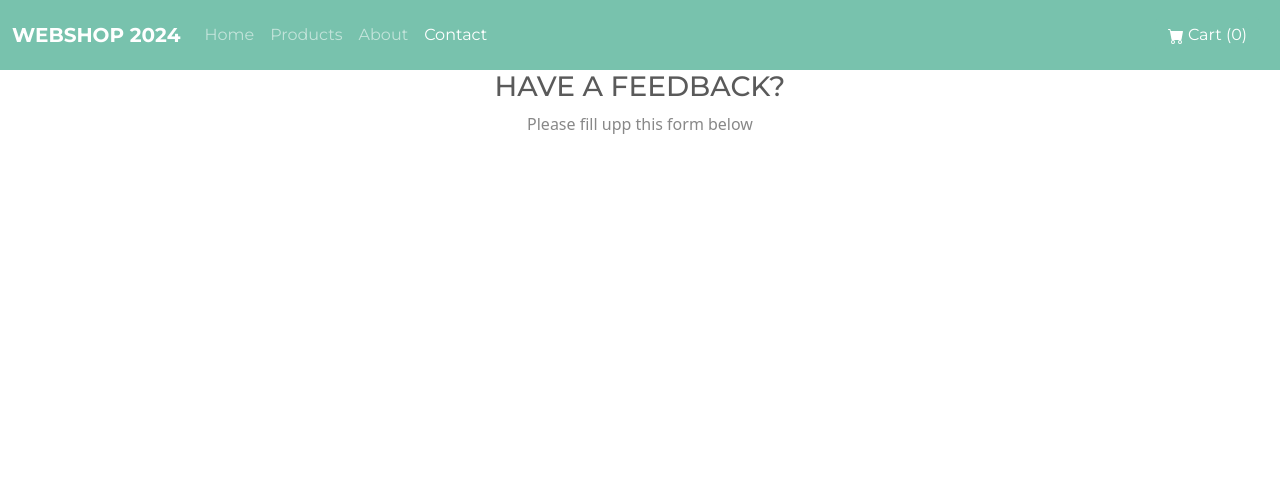
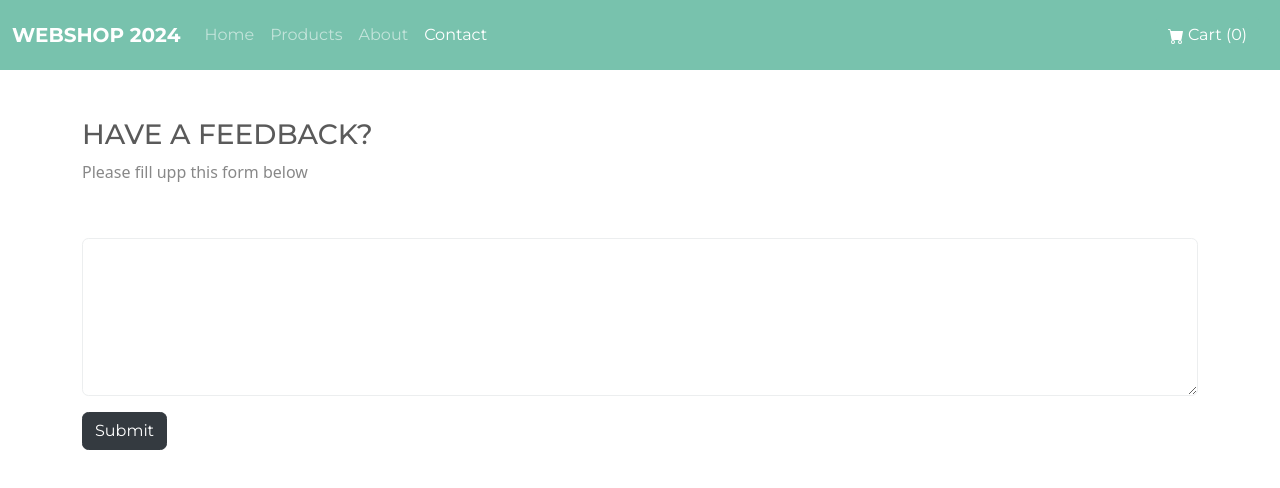
Before and after one commit to tanerich/react-project, a React (Create React App) app: page /contact in a window 1280 px wide. Shown: the top 488 px of the page. Built offline with nearby package versions, Linux system fonts and the light colour scheme.

Commit message:
done with contact component and installed sweetalert

```diff
--- a/package.json
+++ b/package.json
@@ -14,6 +14,7 @@
     "react-loading-skeleton": "^3.4.0",
     "react-router-dom": "^6.23.1",
     "react-scripts": "5.0.1",
+    "sweetalert2": "^11.11.0",
     "web-vitals": "^2.1.4"
   },
   "scripts": {
--- a/public/index.html
+++ b/public/index.html
@@ -24,7 +24,7 @@
       work correctly both with client-side routing and a non-root public URL.
       Learn how to configure a non-root public URL by running `npm run build`.
     -->
-    <title>React App</title>
+    <title>WEBESHOP 2024</title>
   </head>
   <body>
     <noscript>You need to enable JavaScript to run this app.</noscript>
--- a/src/components/Contact.js
+++ b/src/components/Contact.js
@@ -1,16 +1,67 @@
-import React from 'react'
+import React, { useState } from "react";
+import Swal from "sweetalert2";
+
 
 const Contact = () => {
+
+const[text, setText] = useState("");
+
+const handleSubmit = (e) => {
+  e.preventDefault();
+
+
+  Swal.fire({
+    title: "Are you sure you wanna leave a feedback?",
+    icon: "question",
+    showCancelButton: true,
+    confirmButtonColor: "#3085d6",
+    cancelButtonColor: "#d33",
+    confirmButtonText: "Yes, send!"
+  })
+  .then((result) => {
+    if (result.isConfirmed) {
+      Swal.fire({
+        title: "Sent!",
+        text: "Your feedback has been sent.",
+        icon: "success"
+      });
+    }
+
+
+  });
+
+  setText("");
+}
+
+
+const textInput = (e) => {
+setText(e.target.value);
+}
+
   return (
-    <div className="container">
-      <div className="row">
-        <div className="col md-6 text-center">
+    <>
+      <div className="container py-5">
+        <div className="row">
+          <div className="col md-6">
             <h3>HAVE A FEEDBACK?</h3>
             <p>Please fill upp this form below</p>
+            <form onSubmit={handleSubmit} >
+              <div>
+                <label htmlFor="text" className="form-label mt-4">
+                </label>
+                <textarea onChange={textInput} value={text}
+                  className="form-control"
+                  id="text"
+                  rows="6"
+                ></textarea>
+              </div>
+              <button  type="submit" className="btn btn-dark my-3">Submit</button>
+            </form>
+          </div>
         </div>
       </div>
-    </div>
-  )
-}
+    </>
+  );
+};
 
-export default Contact
+export default Contact;
```
Also changed, not shown: 1 other file (tests, documents, lock files or other folders).
